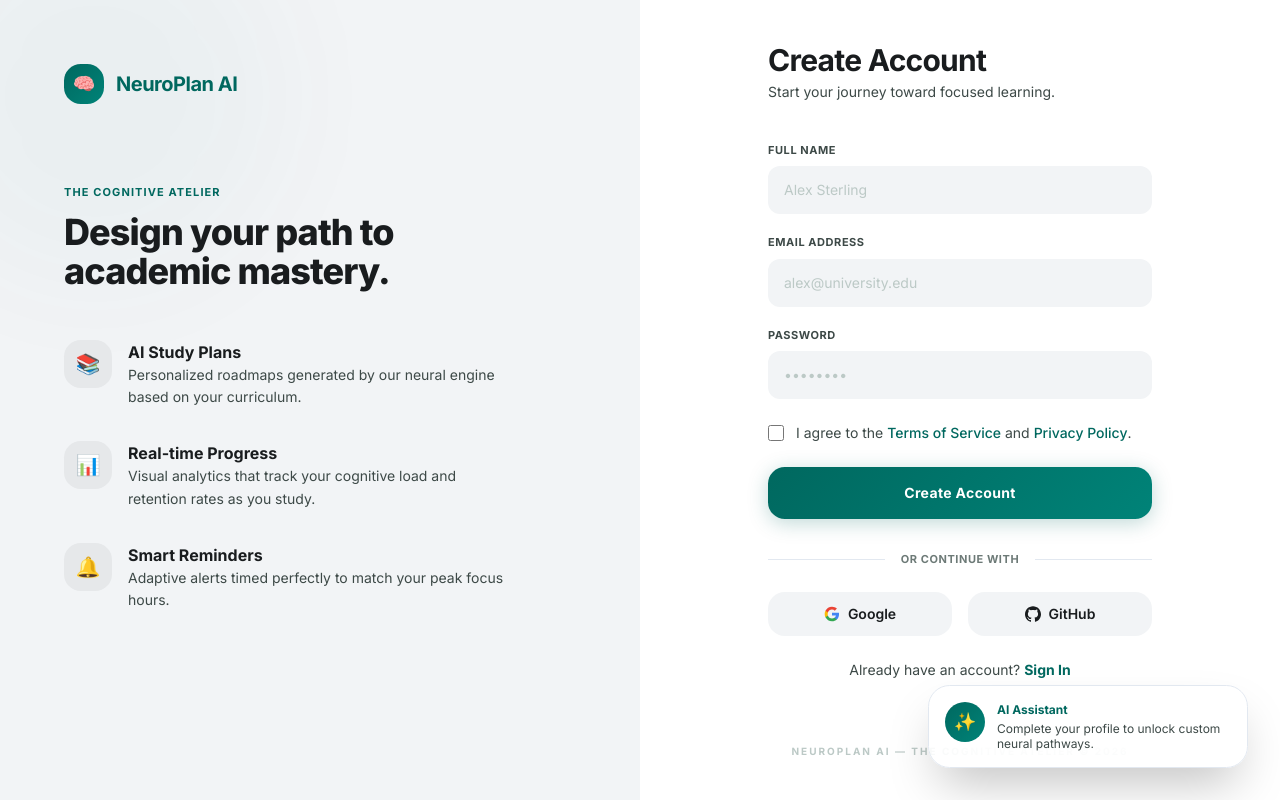
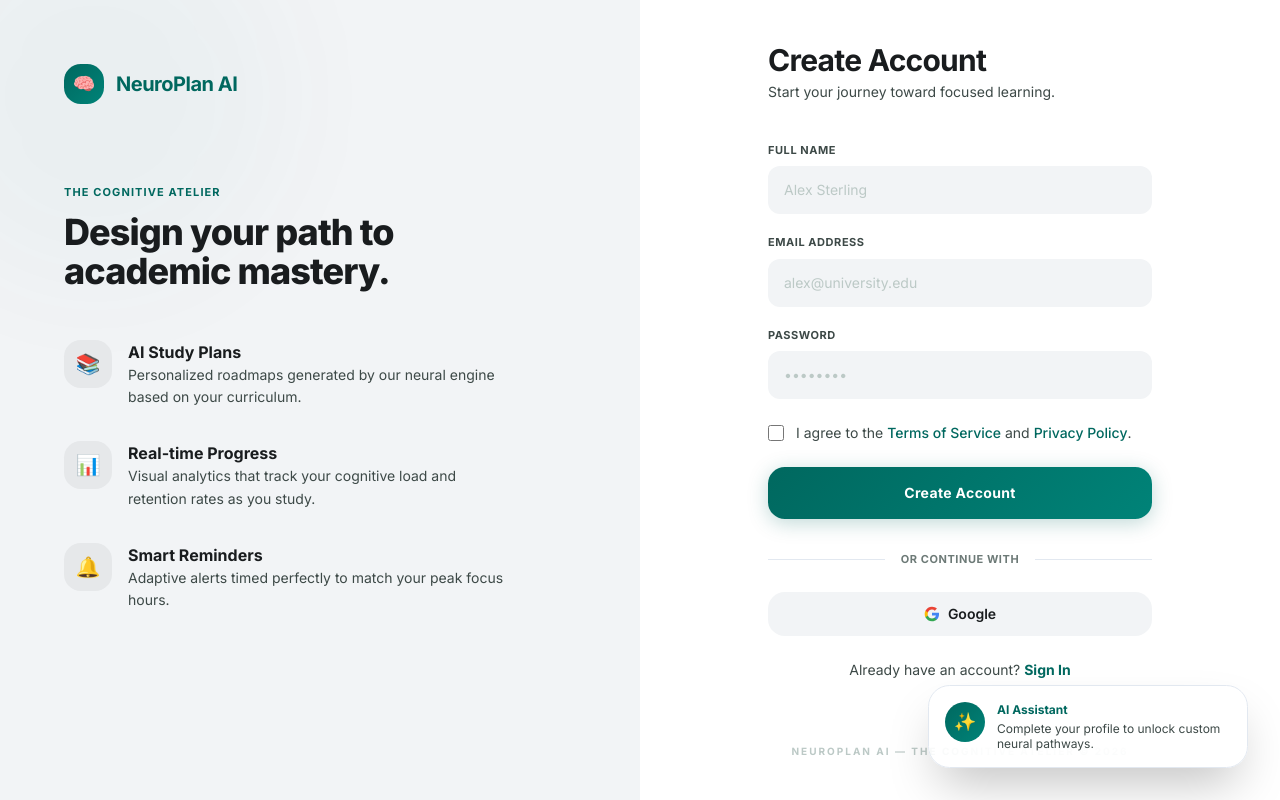
Before and after one commit to faraaz0786/NeuroPlan-AI, a Next.js app: page /signup in a window 1280 px wide. Built offline with nearby package versions, Linux system fonts and the light colour scheme.

Commit message:
style: remove duplicate social login buttons and make Google login full-width

```diff
--- a/src/app/(auth)/login/page.tsx
+++ b/src/app/(auth)/login/page.tsx
@@ -139,11 +139,11 @@ export default function LoginPage() {
                 <div className="h-px flex-1 bg-[#e2e8f0]" />
               </div>
 
-              <div className="grid grid-cols-2 gap-4">
+              <div className="flex flex-col gap-4">
                 <button
                   type="button"
                   onClick={() => signInWithGoogle()}
-                  className="flex items-center justify-center gap-2 py-3 px-4 bg-[#f2f4f6] hover:bg-[#e6e8ea] rounded-xl transition-colors text-sm font-semibold text-[#191c1e]"
+                  className="flex items-center justify-center w-full gap-2 py-3 px-4 bg-[#f2f4f6] hover:bg-[#e6e8ea] rounded-xl transition-colors text-sm font-semibold text-[#191c1e]"
                 >
                   <svg className="w-4 h-4" viewBox="0 0 24 24">
                     <path d="M22.56 12.25c0-.78-.07-1.53-.2-2.25H12v4.26h5.92c-.26 1.37-1.04 2.53-2.21 3.31v2.77h3.57c2.08-1.92 3.28-4.74 3.28-8.09z" fill="#4285F4" />
@@ -152,15 +152,6 @@ export default function LoginPage() {
                     <path d="M12 5.38c1.62 0 3.06.56 4.21 1.64l3.15-3.15C17.45 2.09 14.97 1 12 1 7.7 1 3.99 3.47 2.18 7.01l3.69 2.84c.86-2.59 3.28-4.51 6.13-4.47z" fill="#EA4335" />
                   </svg>
                   Google
-                </button>
-                <button
-                  type="button"
-                  className="flex items-center justify-center gap-2 py-3 px-4 bg-[#f2f4f6] hover:bg-[#e6e8ea] rounded-xl transition-colors text-sm font-semibold text-[#191c1e]"
-                >
-                  <svg className="w-4 h-4" viewBox="0 0 24 24" fill="currentColor">
-                    <path d="M17.05 20.28c-.98.95-2.05.8-3.08.35-1.09-.46-2.09-.48-3.24 0-1.44.62-2.2.44-3.06-.35C2.79 15.25 3.51 7.7 9.05 7.42c1.28.07 2.18.74 2.95.8 1.13-.23 2.19-.93 3.42-.84 1.46.12 2.54.69 3.27 1.75-3.02 1.84-2.31 5.77.37 6.9-.52 1.38-1.2 2.7-2.01 4.25zM12.03 7.25c-.15-2.23 1.66-4.07 3.74-4.25.29 2.58-2.34 4.5-3.74 4.25z" />
-                  </svg>
-                  Apple
                 </button>
               </div>
 
--- a/src/app/(auth)/signup/page.tsx
+++ b/src/app/(auth)/signup/page.tsx
@@ -195,11 +195,11 @@ export default function SignupPage() {
               <div className="h-px bg-[#e2e8f0] flex-grow" />
             </div>
 
-            <div className="grid grid-cols-2 gap-4 w-full">
+            <div className="flex flex-col gap-4 w-full">
               <button
                 type="button"
                 onClick={() => signInWithGoogle()}
-                className="flex items-center justify-center gap-2 py-3 px-4 rounded-xl bg-[#f2f4f6] hover:bg-[#e6e8ea] transition-colors"
+                className="flex items-center justify-center w-full gap-2 py-3 px-4 rounded-xl bg-[#f2f4f6] hover:bg-[#e6e8ea] transition-colors"
               >
                 <svg className="w-4 h-4" viewBox="0 0 24 24">
                   <path d="M22.56 12.25c0-.78-.07-1.53-.2-2.25H12v4.26h5.92c-.26 1.37-1.04 2.53-2.21 3.31v2.77h3.57c2.08-1.92 3.28-4.74 3.28-8.09z" fill="#4285F4" />
@@ -208,15 +208,6 @@ export default function SignupPage() {
                   <path d="M12 5.38c1.62 0 3.06.56 4.21 1.64l3.15-3.15C17.45 2.09 14.97 1 12 1 7.7 1 3.99 3.47 2.18 7.01l3.69 2.84c.86-2.59 3.28-4.51 6.13-4.47z" fill="#EA4335" />
                 </svg>
                 <span className="text-sm font-semibold text-[#191c1e]">Google</span>
-              </button>
-              <button
-                type="button"
-                className="flex items-center justify-center gap-2 py-3 px-4 rounded-xl bg-[#f2f4f6] hover:bg-[#e6e8ea] transition-colors"
-              >
-                <svg className="w-4 h-4" viewBox="0 0 24 24" fill="currentColor">
-                  <path d="M12 .297c-6.63 0-12 5.373-12 12 0 5.303 3.438 9.8 8.205 11.385.6.113.82-.258.82-.577 0-.285-.01-1.04-.015-2.04-3.338.724-4.042-1.61-4.042-1.61C4.422 18.07 3.633 17.7 3.633 17.7c-1.087-.744.084-.729.084-.729 1.205.084 1.838 1.236 1.838 1.236 1.07 1.835 2.809 1.305 3.495.998.108-.776.417-1.305.76-1.605-2.665-.3-5.466-1.332-5.466-5.93 0-1.31.465-2.38 1.235-3.22-.135-.303-.54-1.523.105-3.176 0 0 1.005-.322 3.3 1.23.96-.267 1.98-.399 3-.405 1.02.006 2.04.138 3 .405 2.28-1.552 3.285-1.23 3.285-1.23.645 1.653.24 2.873.12 3.176.765.84 1.23 1.91 1.23 3.22 0 4.61-2.805 5.625-5.475 5.92.42.36.81 1.096.81 2.22 0 1.606-.015 2.896-.015 3.286 0 .315.21.69.825.57C20.565 22.092 24 17.592 24 12.297c0-6.627-5.373-12-12-12" />
-                </svg>
-                <span className="text-sm font-semibold text-[#191c1e]">GitHub</span>
               </button>
             </div>
 
```
